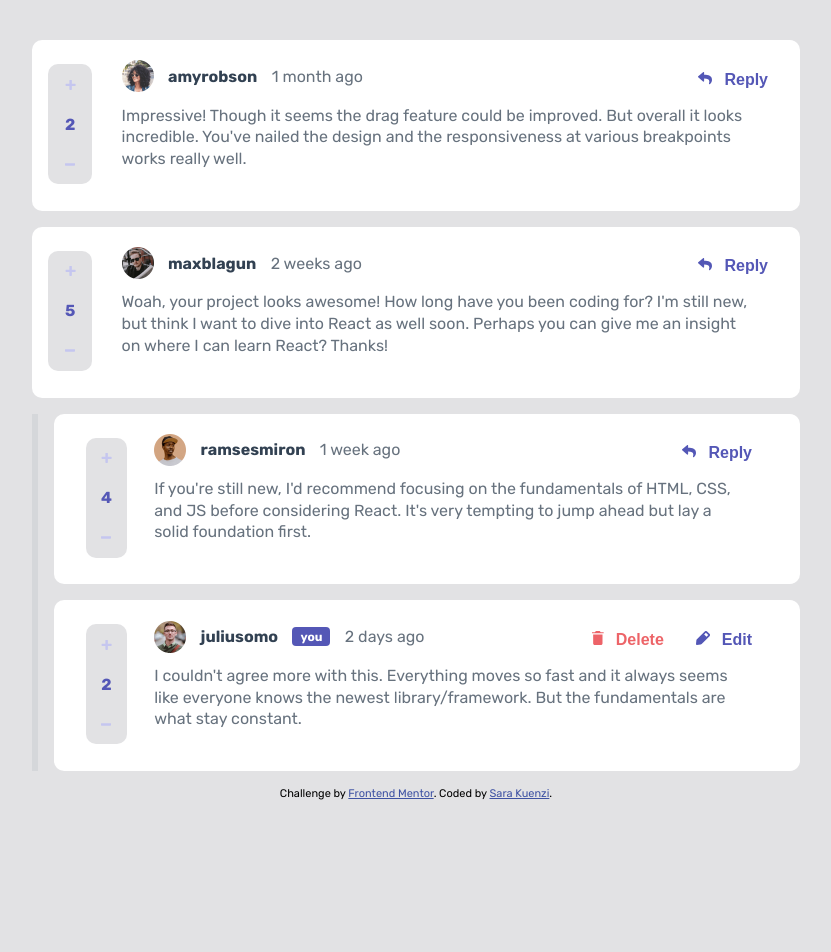
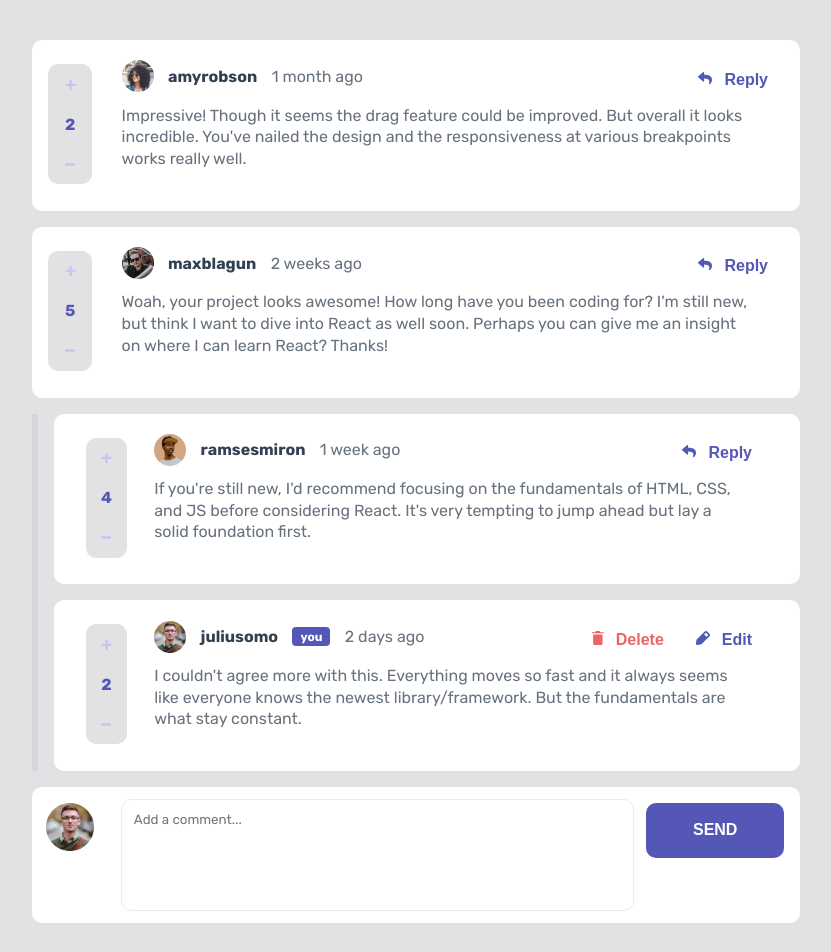
Before and after one commit to skuenzi/interactive-comment-section, a React (Create React App) app: page / in a window 1280 px wide. Shown: the top 952 px of the page, without its empty margins (224-1055 px from the left). Before the commit the page ends 800 px from the top, so only its background shows below. Built offline with nearby package versions, Linux system fonts and the light colour scheme.

Commit message:
adding comments

```diff
--- a/package.json
+++ b/package.json
@@ -7,6 +7,7 @@
     "@testing-library/jest-dom": "^5.16.2",
     "@testing-library/react": "^12.1.4",
     "@testing-library/user-event": "^13.5.0",
+    "nanoid": "^4.0.0",
     "react": "^17.0.2",
     "react-dom": "^17.0.2",
     "react-redux": "^8.0.1",
--- a/src/Components/Comment.js
+++ b/src/Components/Comment.js
@@ -4,7 +4,6 @@ export default function Comment(props) {
   const [score, setScore] = useState(props.score);
   const [disable, setDisable] = useState(false);
   const isCurrentUser = props.user.username === props.currentUser.username
-  console.log(isCurrentUser)
 
   const handleScoreChange = (e) => {
     if (e.target.classList.contains("minus-btn")) {
--- a/src/Components/Comments.js
+++ b/src/Components/Comments.js
@@ -1,6 +1,8 @@
 import Comment from "./Comment";
+import NewComment from "./NewComment";
 import DeleteModal from "./DeleteModal";
 import { useState, useEffect } from "react";
+import { nanoid } from "nanoid";
 
 import data from "../data.json";
 
@@ -8,6 +10,23 @@ function Comments({ currentUser }) {
   const allData = data;
   const [backendComments, setBackendComments] = useState(allData.comments);
   // console.log(backendComments)
+
+  const createComment = async (text) => {
+    return {
+      content: text,
+      createdAt: "Just now",
+      id: nanoid(),
+      replies: [],
+      score: 0,
+      user: currentUser,
+    };
+  };
+
+  const addComment = (text) => {
+    createComment(text).then((comment) => {
+      setBackendComments([...backendComments, comment]);
+    });
+  };
 
   return (
     <div>
@@ -19,6 +38,10 @@ function Comments({ currentUser }) {
           {...comment}
         />
       ))}
+      <NewComment
+        currentUser={currentUser}
+        handleSubmit={addComment}
+      />
     </div>
   );
 }
--- a/src/Components/NewComment.js
+++ b/src/Components/NewComment.js
@@ -1,19 +1,32 @@
-export default function NewComment(props) {
+import { useState } from "react";
+
+export default function NewComment({ currentUser, handleSubmit }) {
+  const [text, setText] = useState();
+
+  const onSubmit = (e) => {
+    e.preventDefault();
+    handleSubmit(text);
+    setText('')
+  };
+
   return (
-    <section className="new-comment-container">
+    <form className="new-comment-container" onSubmit={onSubmit}>
       <textarea
         className="new-comment"
         placeholder="Add a comment..."
-        value={props.newComment}
+        value={text}
+        onChange={e => {
+            setText(e.target.value)
+        }}
       />
       <img
         className="new-comment-avatar"
-        src={`./images/avatars/image-${props.currentUser.username}.png`}
-        alt={props.currentUser.username}
+        src={`./images/avatars/image-${currentUser.username}.png`}
+        alt={currentUser.username}
       />
       <button className="submit" type="submit">
-        send
+        Send
       </button>
-    </section>
+    </form>
   );
 }
```
Also changed, not shown: 1 other file (tests, documents, lock files or other folders).
